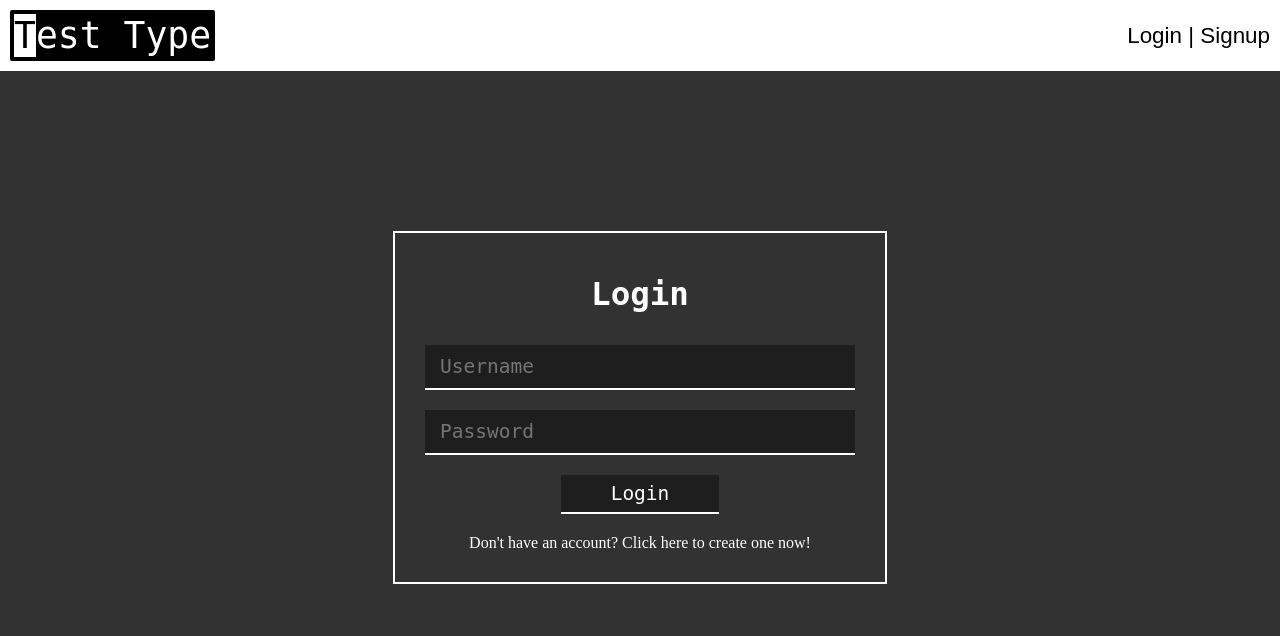
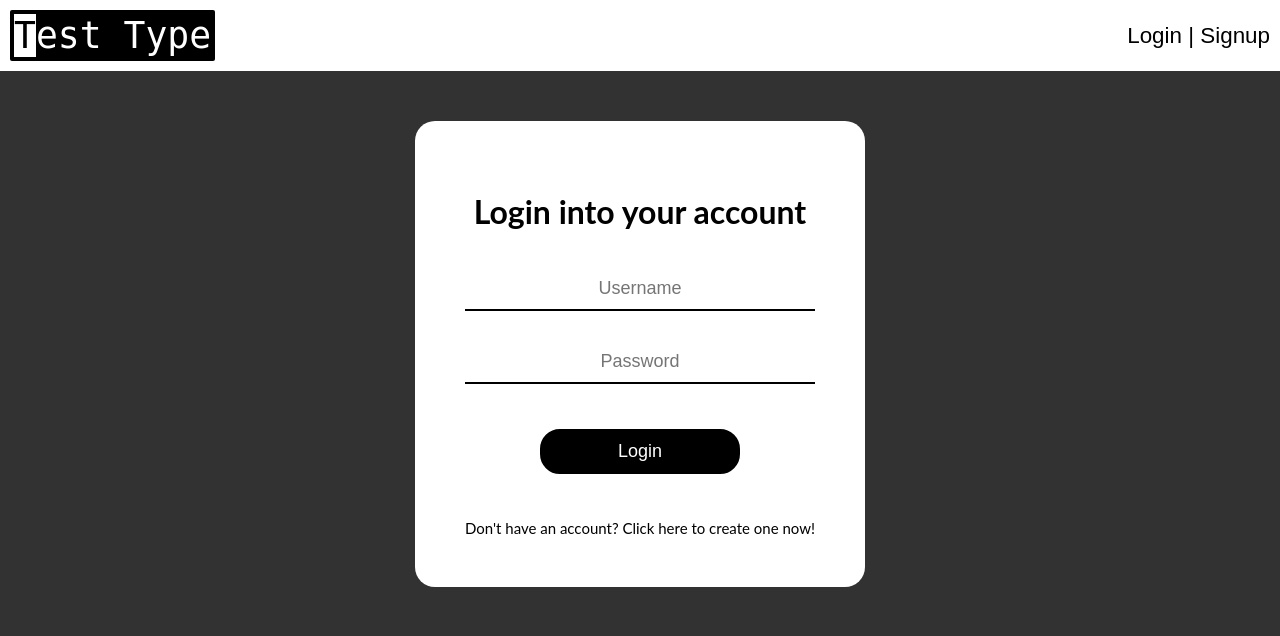
Before and after one commit to rizwanmustafa/TestType, a Flask app: page /login in a window 1280 px wide. Shown: the top 636 px of the page. Run offline with Flask 2, Linux system fonts and the light colour scheme.

Commit message:
Updated design for forms

```diff
--- a/static/form-styles.css
+++ b/static/form-styles.css
@@ -1,48 +1,78 @@
-/* Stylesheet to be used on login and signup pages */
+body {
+  color: white;
+  font-family: Lato, sans-serif;
+  display: flex;
+  flex-direction: column;
+  justify-content: center;
+}
 
 form {
-  margin-top: 20vh;
-  margin-left: auto;
-  margin-right: auto;
-  width: max-content;
+  background-color: white;
+  color: black;
+  font-size: 15px;
   display: flex;
+  align-self: center;
   flex-direction: column;
-  height: 100%;
-  border: 2px solid white;
-  padding: 20px;
+  min-width: 350px;
+  max-width: max-content;
+  padding: 50px;
+  border-radius: 20px;
+
+  text-align: center;
+
+  /*height: 400px;*/
+  min-height: max-content;
+
+  margin: 50px;
 }
 
 form h1 {
-  color: white;
-  font-family: monospace;
-  margin-left: auto;
-  margin-right: auto;
-  font-size: 2.5em;
+  font-size: 2rem;
 }
 
 form a {
-  color: white;
   text-decoration: none;
-  text-align: center;
-  padding: 10px;
+  color: black;
+  margin-top: 2em;
+  transition: color 0.5s;
+}
+
+form a:hover {
+  color: rgb(100, 100, 100);
+  transition-duration: 0.5s;
 }
 
 input {
+  font-size: 1.2em;
+  width: 350px;
+  box-sizing: border-box;
+  margin: 15px auto;
+  padding: 10px;
+  text-align: center;
+}
+
+input:focus {
   outline: none;
+}
+
+input[type="text"],
+input[type="password"] {
   border: none;
-  border-bottom: 2px solid white;
-  padding: 10px 15px;
-  margin: 10px;
-  font-family: monospace;
-  background-color: rgb(30, 30, 30);
-  color: white;
-  font-size: 1.5em;
-  width: 400px;
+  border-bottom: 2px solid black;
 }
 
 input[type="submit"] {
-  width: max-content;
-  padding: 7px 50px;
-  margin-left: auto;
-  margin-right: auto;
+  max-width: 200px;
+  background-color: black;
+  color: white;
+  border: 2px solid black;
+  border-radius: 20px;
+  margin-top: 30px;
 }
+
+input[type="submit"]:hover {
+  transition-duration: 0.5s;
+  cursor: pointer;
+  color: black;
+  background-color: white;
+}
--- a/templates/login.html.j2
+++ b/templates/login.html.j2
@@ -4,7 +4,7 @@
 {% endblock %}
 {% block content %}
 <form method="POST" action="/login">
-  <h1>Login</h1>
+  <h1>Login into your account</h1>
   <input type="text" placeholder="Username" name="username">
   <input type="password" placeholder="Password" name="password">
   <input type="submit" value="Login">
```
